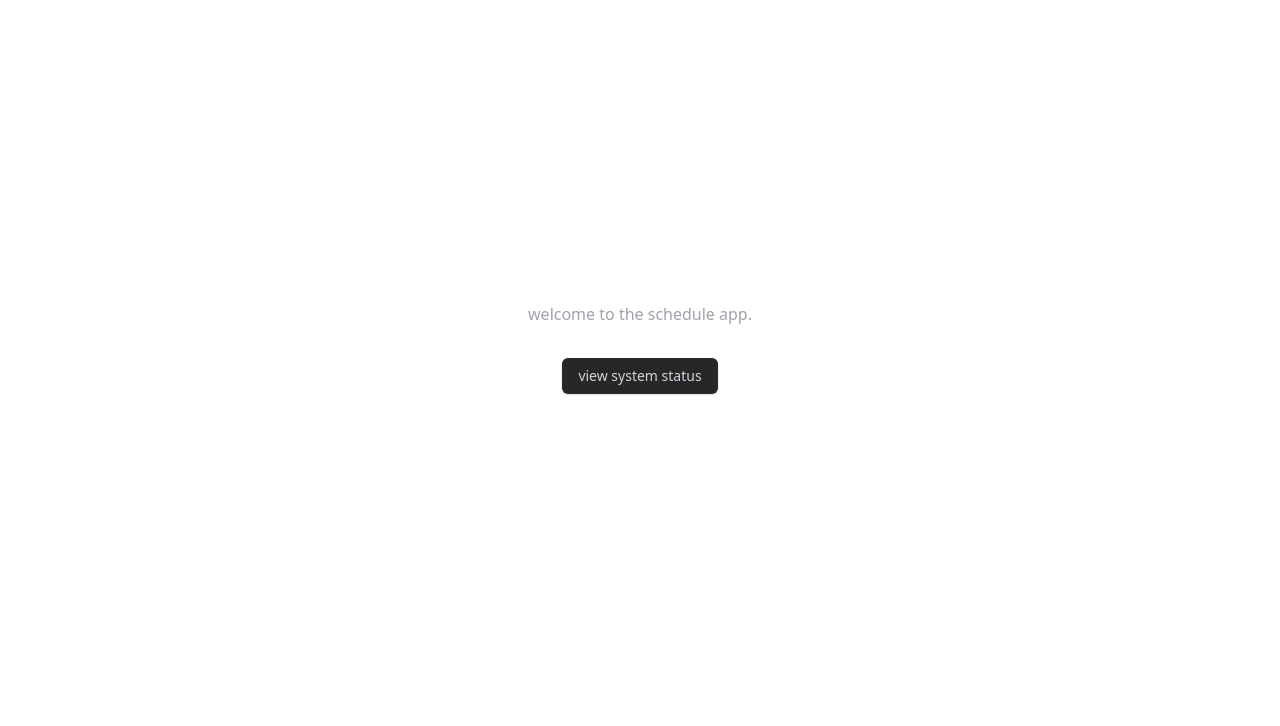
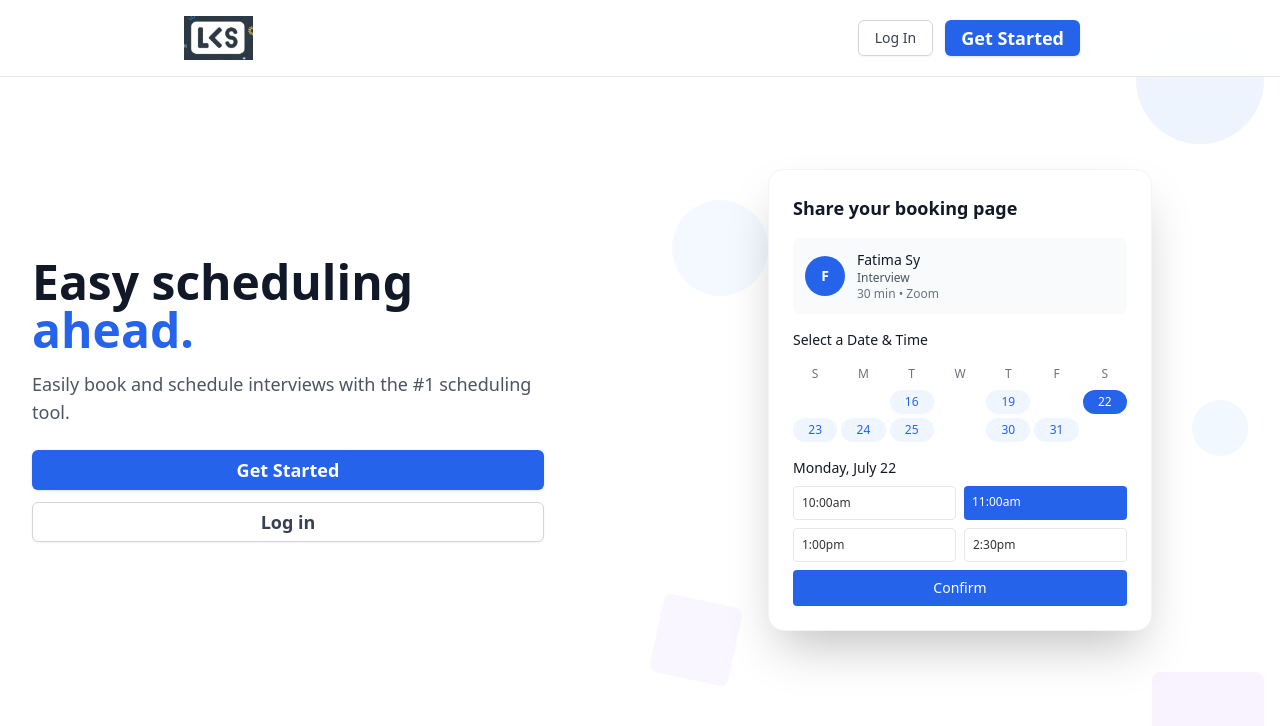
Before and after one commit to LaurierCS/ScheduleApp, a React (Vite) app in the folder frontend/: page / in a window 1280 px wide. Shown: the top 726 px of the page. Built offline with nearby package versions, Linux system fonts and the light colour scheme; no server answers.

Commit message:
- Add new Welcome component with modern landing page design    - Update App.tsx to route to Welcome component as home page    - Include LCS logo in public assets

```diff
--- a/frontend/src/App.tsx
+++ b/frontend/src/App.tsx
@@ -1,6 +1,7 @@
 import { BrowserRouter as Router, Routes, Route, Navigate } from 'react-router-dom'
 import StatusDashboard from '@/components/StatusDashboard'
 import Home from '@/components/Home'
+import Welcome from '@/components/Welcome'
 import SignupForm from "@/components/SignupForm";
 import SigninForm from '@/components/SigninForm';
 
@@ -8,7 +9,7 @@ function App() {
 	return (
 		<Router>
 			<Routes>
-				<Route path="/" element={<Home />} />
+				<Route path="/" element={<Welcome />} />
 				<Route path="/home" element={<Home />} />
 				<Route path="/status" element={<StatusDashboard />} />
 				<Route path="/signup" element={<SignupForm />} />
--- /dev/null
+++ b/frontend/src/components/Welcome.tsx
@@ -0,0 +1,160 @@
+import { Button } from '@/components/ui/button'
+import { Link } from 'react-router-dom'
+
+const Welcome = () => {
+  return (
+    <div className="min-h-screen bg-white overflow-x-hidden">
+      {/* Navigation Bar */}
+      <nav className="absolute top-0 left-0 right-0 z-10 flex items-center justify-between px-6 py-4 bg-white/95 backdrop-blur-sm border-b border-gray-200">
+        <img
+          src="/Lcs_logo.png"
+          alt="LCS Logo"
+          className="h-11 w-auto flex items-center space-x-3 ml-40"
+        />
+
+        {/* Right side buttons */}
+        <div className="flex items-center space-x-3 mr-44">
+          <Button
+            asChild
+            variant="outline"
+            className="border-gray-300 text-gray-700 hover:bg-gray-50 hover:text-gray-900"
+          >
+            <Link to="/signin">
+              Log In
+            </Link>
+          </Button>
+
+          <Button
+            asChild
+            variant="default"
+            className="w-full bg-blue-600 hover:bg-blue-700 text-white hover:text-white font-semibold py-3 text-lg"
+          >
+            <Link to="/signup">
+              Get Started
+            </Link>
+          </Button>
+        </div>
+      </nav>
+
+      {/* Main Content */}
+      <div className="flex flex-col lg:flex-row h-screen max-w-7xl mx-auto">
+        {/* Left Side - Marketing */}
+        <div className="flex-1 flex flex-col justify-center px-4 sm:px-6 lg:px-8 relative">
+          {/* Background Shapes for Left Side */}
+          <div className="absolute top-1/4 -left-40 w-20 h-20 sm:w-24 sm:h-24 lg:w-28 lg:h-28 bg-blue-100 opacity-30 rotate-45" style={{borderRadius: '50%'}}></div>
+          <div className="absolute bottom-1/3 -left-60 w-16 h-16 sm:w-20 sm:h-20 lg:w-24 lg:h-24 bg-purple-100 rounded-lg opacity-35 rotate-135"></div>
+          <div className="absolute top-1/2 -left-28 w-14 h-14 sm:w-18 sm:h-18 lg:w-22 lg:h-22 bg-blue-100 opacity-25 rotate-90" style={{borderRadius: '50%'}}></div>
+          <div className="absolute top-3/4 -left-28 w-12 h-12 sm:w-16 sm:h-16 lg:w-20 lg:h-20 bg-purple-100 rounded-lg opacity-40 rotate-12"></div>
+
+          <div className="max-w-md lg:max-w-lg relative z-10">
+            <h1 className="text-4xl lg:text-5xl font-bold text-gray-900 leading-tight mb-4">
+              Easy scheduling
+              <span className="text-blue-600 block">ahead.</span>
+            </h1>
+
+            <p className="text-lg text-gray-600 mb-6">
+              Easily book and schedule interviews with the #1 scheduling tool.
+            </p>
+
+            {/* Sign-up Options */}
+            <div className="space-y-3">
+              <Button
+                asChild
+                variant="default"
+                size="lg"
+                className="w-full bg-blue-600 hover:bg-blue-700 text-white hover:text-white font-semibold py-3 text-lg"
+              >
+                <Link to="/signup">
+                  Get Started
+                </Link>
+              </Button>
+
+              <Button
+                asChild
+                variant="outline"
+                size="lg"
+                className="w-full border-gray-300 text-gray-700 hover:bg-gray-50 font-semibold py-3 text-lg"
+              >
+                <Link to="/signin">
+                  Log in
+                </Link>
+              </Button>
+            </div>
+          </div>
+        </div>
+
+        {/* Right Side - Demo/Preview */}
+        <div className="flex-1 relative flex items-center justify-center px-4 sm:px-6 lg:px-8">
+          {/* Abstract Background Shapes */}
+          <div className="absolute top-4 right-4 w-24 h-24 sm:w-28 sm:h-28 lg:w-32 lg:h-32 bg-blue-100 opacity-50 rotate-90" style={{borderRadius: '50%'}}></div>
+          <div className="absolute bottom-4 right-4 w-20 h-20 sm:w-24 sm:h-24 lg:w-28 lg:h-28 bg-purple-100 rounded-lg opacity-50 rotate-135"></div>
+
+          {/* Additional Background Shapes */}
+          <div className="absolute top-1/4 left-8 w-16 h-16 sm:w-20 sm:h-20 lg:w-24 lg:h-24 bg-blue-100 opacity-30 rotate-45" style={{borderRadius: '50%'}}></div>
+          <div className="absolute top-3/4 left-4 w-12 h-12 sm:w-16 sm:h-16 lg:w-20 lg:h-20 bg-purple-100 rounded-lg opacity-40 rotate-12"></div>
+          <div className="absolute top-1/2 right-8 w-14 h-14 sm:w-18 sm:h-18 lg:w-22 lg:h-22 bg-blue-100 opacity-35 rotate-180" style={{borderRadius: '50%'}}></div>
+          <div className="absolute top-1/3 left-1/4 w-10 h-10 sm:w-14 sm:h-14 lg:w-18 lg:h-18 bg-purple-100 rounded-lg opacity-45 rotate-45"></div>
+          <div className="absolute bottom-1/3 right-1/4 w-18 h-18 sm:w-22 sm:h-22 lg:w-26 lg:h-26 bg-blue-100 opacity-25 rotate-270" style={{borderRadius: '50%'}}></div>
+
+          {/* Demo Card */}
+          <div className="relative bg-white rounded-2xl shadow-2xl p-4 sm:p-6 max-w-xs sm:max-w-sm w-full border border-gray-100">
+            <h3 className="text-lg font-semibold text-gray-900 mb-4">Share your booking page</h3>
+
+            <div className="space-y-4">
+              {/* Event Details */}
+              <div className="flex items-center space-x-3 p-3 bg-gray-50 rounded-lg">
+                <div className="w-10 h-10 bg-blue-600 rounded-full flex items-center justify-center">
+                  <span className="text-white font-bold text-sm">F</span>
+                </div>
+                <div>
+                  <div className="font-medium text-gray-900 text-sm">Fatima Sy</div>
+                  <div className="text-xs text-gray-600">Interview</div>
+                  <div className="text-xs text-gray-500">30 min • Zoom</div>
+                </div>
+              </div>
+
+              {/* Calendar Preview */}
+              <div className="space-y-3">
+                <h4 className="font-medium text-gray-900 text-sm">Select a Date & Time</h4>
+                <div className="grid grid-cols-7 gap-1 text-center">
+                  {['S', 'M', 'T', 'W', 'T', 'F', 'S'].map((day, i) => (
+                    <div key={i} className="text-xs text-gray-500 py-1">{day}</div>
+                  ))}
+                  <div className="py-1"></div>
+                  <div className="py-1"></div>
+                  <div className="py-1 text-blue-600 bg-blue-50 rounded-full text-xs">16</div>
+                  <div className="py-1"></div>
+                  <div className="py-1 text-blue-600 bg-blue-50 rounded-full text-xs">19</div>
+                  <div className="py-1"></div>
+                  <div className="py-1 bg-blue-600 text-white rounded-full text-xs">22</div>
+                  <div className="py-1 text-blue-600 bg-blue-50 rounded-full text-xs">23</div>
+                  <div className="py-1 text-blue-600 bg-blue-50 rounded-full text-xs">24</div>
+                  <div className="py-1 text-blue-600 bg-blue-50 rounded-full text-xs">25</div>
+                  <div className="py-1"></div>
+                  <div className="py-1 text-blue-600 bg-blue-50 rounded-full text-xs">30</div>
+                  <div className="py-1 text-blue-600 bg-blue-50 rounded-full text-xs">31</div>
+                </div>
+              </div>
+
+              {/* Time Slots */}
+              <div className="space-y-2">
+                <h5 className="font-medium text-gray-900 text-sm">Monday, July 22</h5>
+                <div className="grid grid-cols-2 gap-2">
+                  <div className="p-2 text-xs border border-gray-200 rounded bg-white">10:00am</div>
+                  <div className="p-2 text-xs bg-blue-600 text-white rounded">11:00am</div>
+                  <div className="p-2 text-xs border border-gray-200 rounded bg-white">1:00pm</div>
+                  <div className="p-2 text-xs border border-gray-200 rounded bg-white">2:30pm</div>
+                </div>
+                <div className="w-full mt-3 bg-blue-600 text-white text-sm py-2 rounded text-center">
+                  Confirm
+                </div>
+              </div>
+            </div>
+          </div>
+        </div>
+      </div>
+    </div>
+  )
+}
+
+export default Welcome
```
Also changed, not shown: frontend/public/Lcs_logo.png (added).
